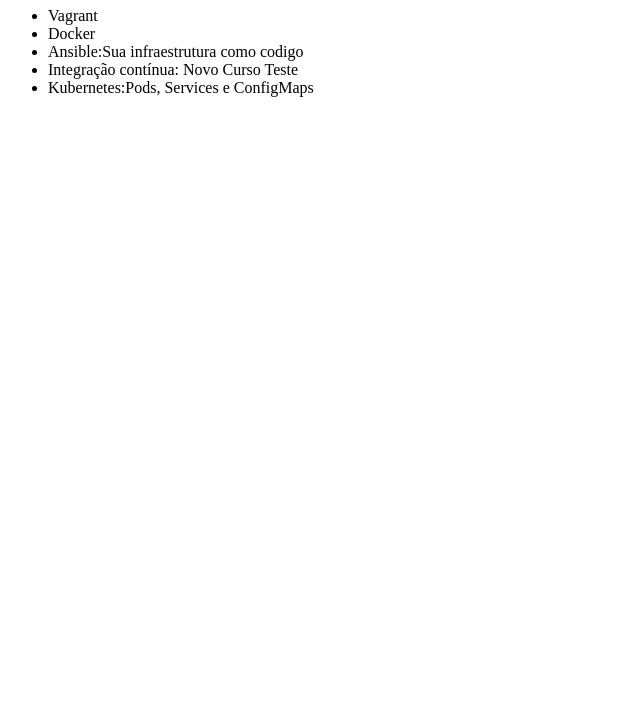
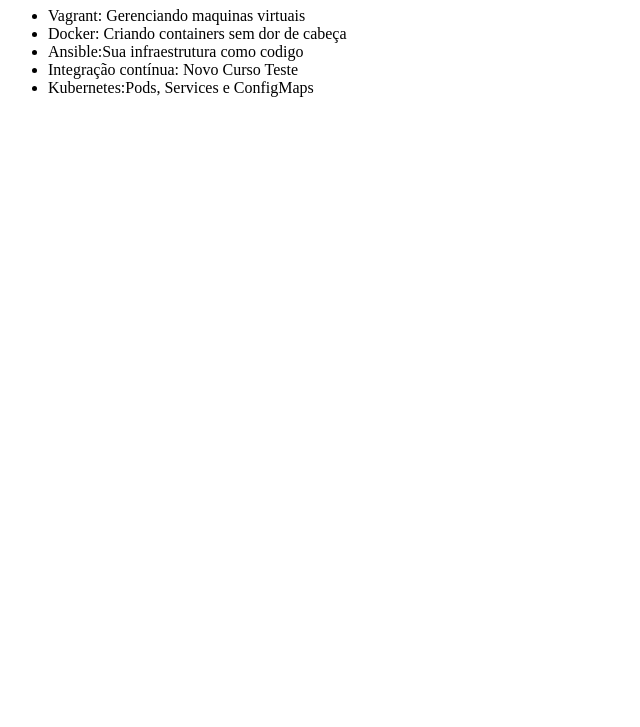
Before and after one commit to andrebispo1/Alura-git, a plain HTML site: page index.html in a window 1280 px wide. Shown: the part 73-800 px from the top of the page, without its empty margins (0-640 px from the left). Drawn offline with Linux system fonts and the light colour scheme.

Commit message:
Cursos Atualizados

```diff
--- a/index.html
+++ b/index.html
@@ -11,8 +11,8 @@
 
     <h1>Aprendendo Git</h1>
     <ul>
-        <li>Vagrant</li>
-        <li>Docker</li>
+        <li>Vagrant: Gerenciando maquinas virtuais</li>
+        <li>Docker: Criando containers sem dor de cabeça</li>
         <li>Ansible:Sua infraestrutura como codigo</li>
         <li>Integração contínua: Novo Curso Teste</li>
         <li>Kubernetes:Pods, Services e ConfigMaps</li>
```
